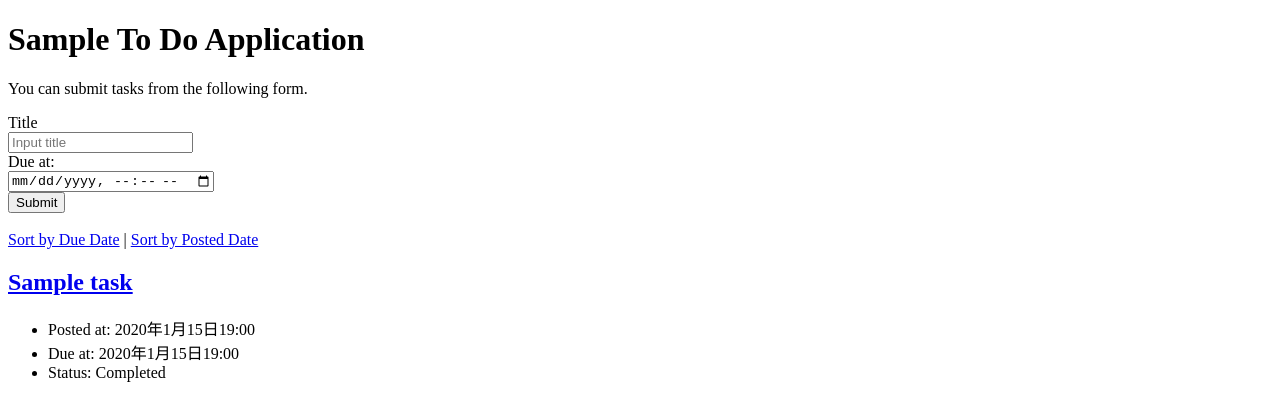
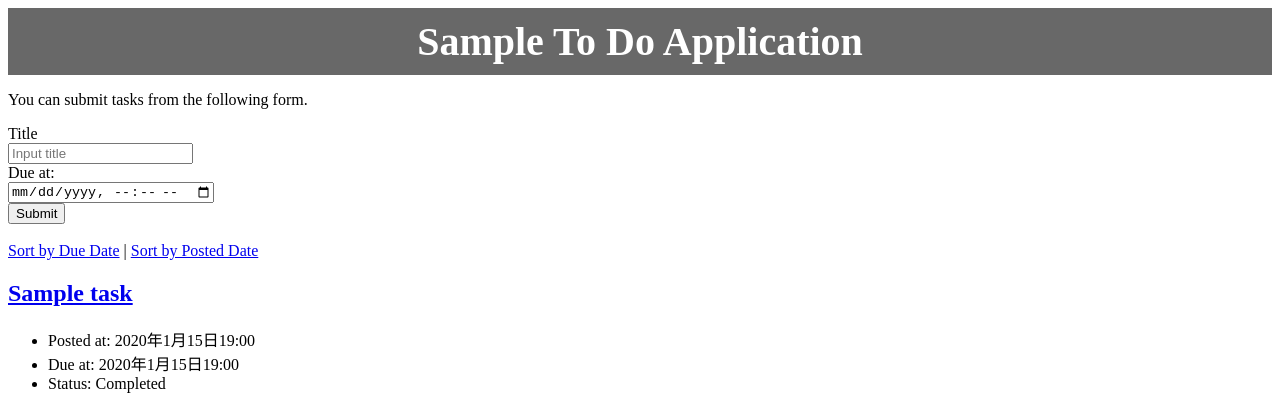
Before and after one commit to 1F10230299/django-test-exercise, a Django app: page / in a window 1280 px wide. Shown: the top 420 px of the page. Run offline with Django 5.2, Linux system fonts and the light colour scheme; tables that the repository leaves empty hold one stand-in row (Sample ...).

Commit message:
CSSファイルを追加

```diff
--- a/config/settings.py
+++ b/config/settings.py
@@ -11,6 +11,7 @@ https://docs.djangoproject.com/en/5.0/ref/settings/
 """
 
 from pathlib import Path
+import os
 
 # Build paths inside the project like this: BASE_DIR / 'subdir'.
 BASE_DIR = Path(__file__).resolve().parent.parent
@@ -122,3 +123,7 @@ STATIC_URL = 'static/'
 # https://docs.djangoproject.com/en/5.0/ref/settings/#default-auto-field
 
 DEFAULT_AUTO_FIELD = 'django.db.models.BigAutoField'
+
+STATICFILES_DIRS = [
+    os.path.join(BASE_DIR, 'todo',"static"),
+]
--- /dev/null
+++ b/todo/static/todo/css/index.css
@@ -0,0 +1,8 @@
+h1 {
+    font-size: 40px;
+    text-align: center;
+    color: #ffffff; /* ソフトなダークグレー */
+    background-color: #686868; /* パステルピンク */
+    padding: 10px 0;
+    margin: 0;
+}
--- a/todo/templates/todo/index.html
+++ b/todo/templates/todo/index.html
@@ -6,6 +6,7 @@
     <title>To Do Application</title>
     <meta charset="UTF-8">
     <meta name="author" content="INIAD">
+    <link rel="stylesheet" href="{% static 'todo/css/index.css' %}">
   </head>
 
   <body>
```
